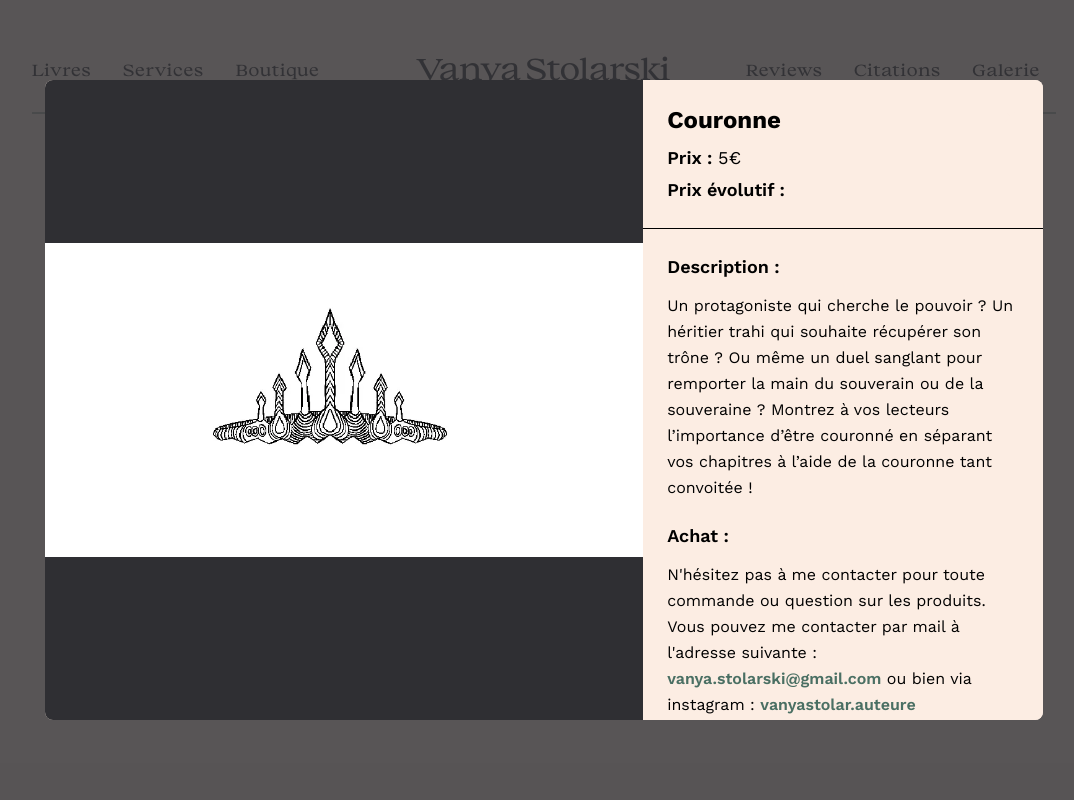
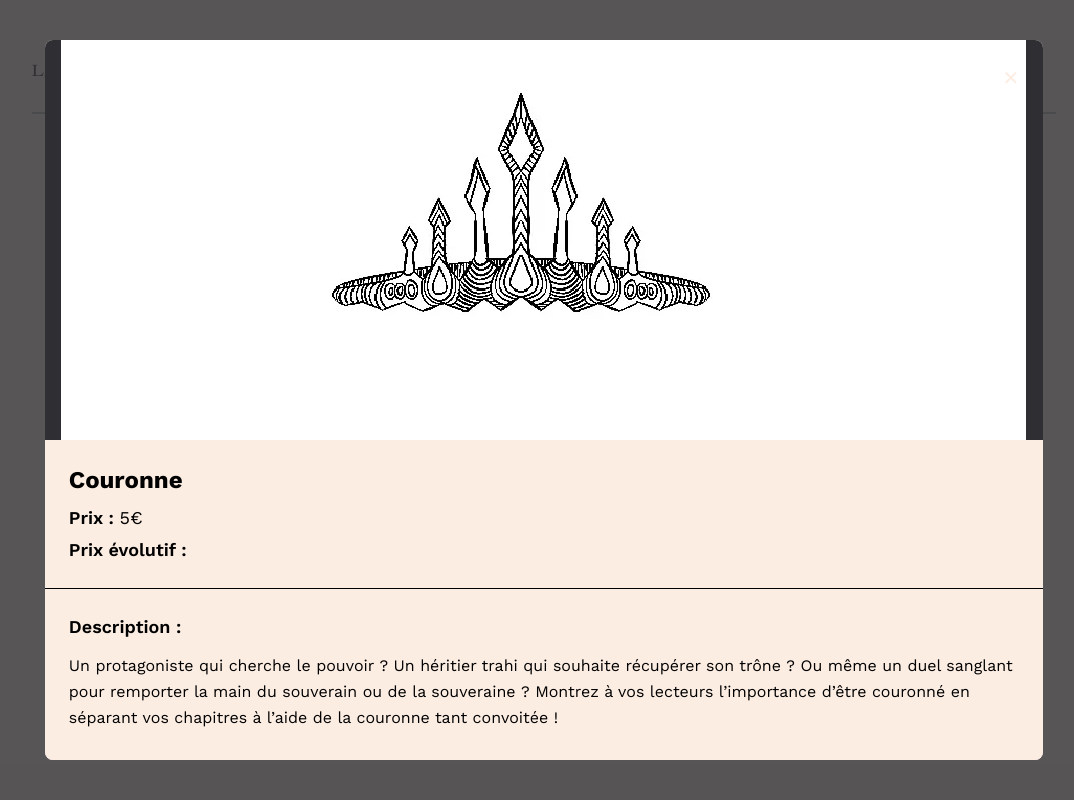
Before and after one commit to HussonAxel/vanyastolarski--prod, a React (Vite) app: page /boutique in a window 1280 px wide. Both pictures are taken after a click on the element 274 px from the left and 403 px from the top of the page. Shown: the top 800 px of the page, without its empty margins (96-1170 px from the left). Built offline with nearby package versions, Linux system fonts and the light colour scheme.

Commit message:
add boutique page

```diff
--- a/src/components/BoutiquePics/BoutiquePics.tsx
+++ b/src/components/BoutiquePics/BoutiquePics.tsx
@@ -218,7 +218,7 @@ export default function GalleryPics() {
               initial={{ scale: 0.5, opacity: 0 }}
               animate={{ scale: 1, opacity: 1 }}
               exit={{ scale: 0.5, opacity: 0 }}
-              className="bg-white rounded-lg w-4/5 overflow-hidden flex flex-col md:flex-row relative max-w-[95vw] md:max-w-[85vw] max-h-[90vh]"
+              className="bg-white rounded-lg w-4/5 overflow-hidden flex flex-col relative max-w-[95vw] md:max-w-[85vw] max-h-[90vh]"
               onClick={(e) => e.stopPropagation()}
             >
               <div className="md:flex-1 bg-black flex items-center justify-center min-h-[300px] md:min-h-[400px]">
@@ -246,7 +246,7 @@ export default function GalleryPics() {
                 )}
               </div>
 
-              <div className="md:w-[400px] flex flex-col max-h-[80vh] font-WorkSans bg-white">
+              <div className="flex flex-col max-h-[80vh] font-WorkSans bg-white">
                 <div className="p-6 border-b">
                   <h2 className="text-2xl font-bold mb-2">
                     {selectedImage.title}
```
